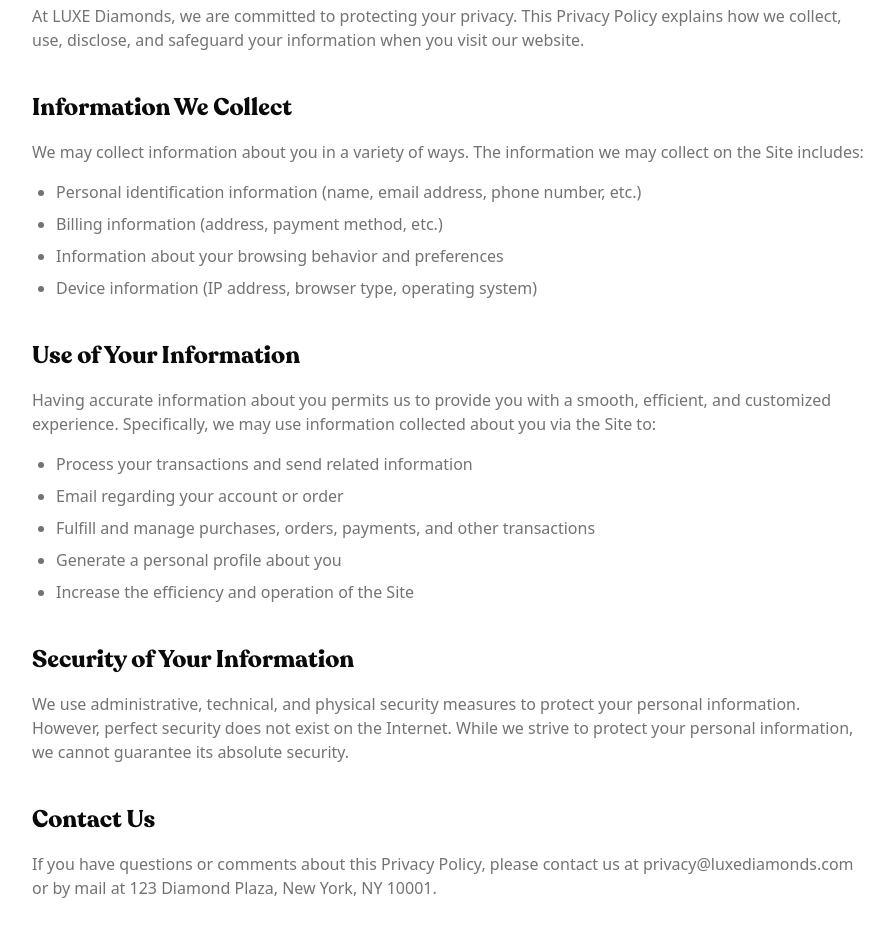
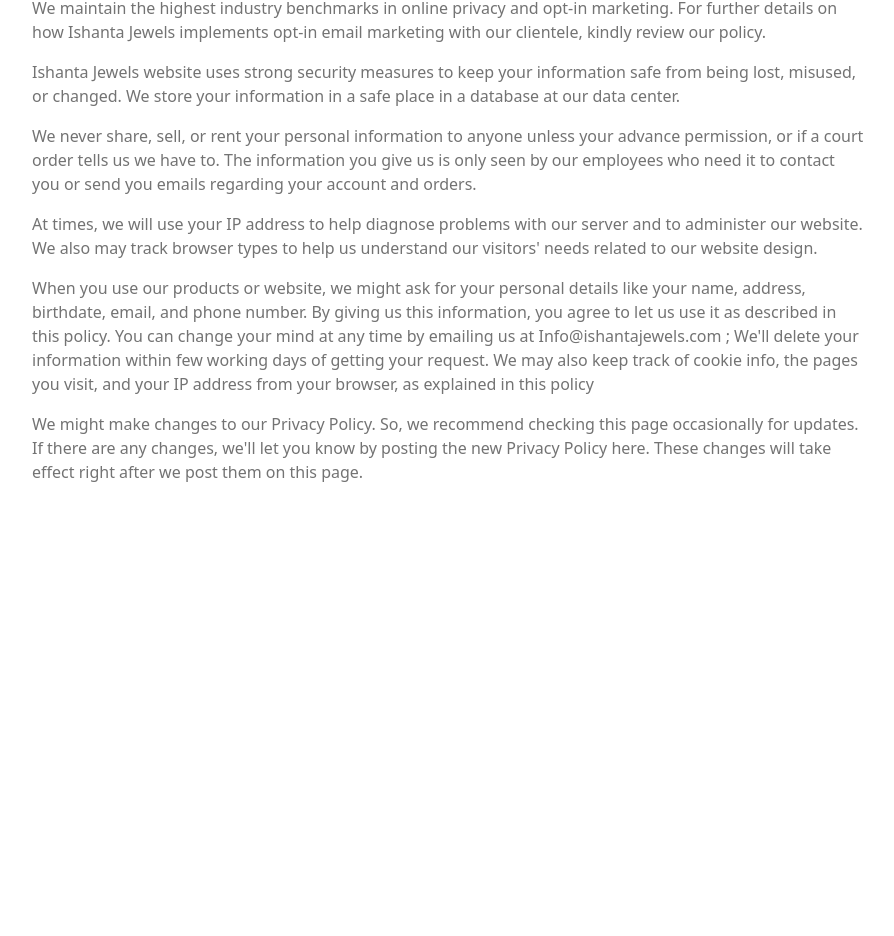
Before and after one commit to arpit-golakiya/luxe-diamonds, a Next.js app: page /privacy in a window 1280 px wide. Shown: the part 220-1156 px from the top of the page, without its empty margins (192-1086 px from the left). After the commit the page ends 800 px from the top, so only its background shows below. Built offline with nearby package versions, Linux system fonts and the light colour scheme.

Commit message:
fix: update privacy page.

```diff
--- a/app/privacy/page.jsx
+++ b/app/privacy/page.jsx
@@ -6,56 +6,26 @@
 
                 <div className="space-y-10 text-muted-foreground">
                     <section>
-                        <h2 className="text-2xl font-serif font-bold text-foreground mb-4">Introduction</h2>
-                        <p>
-                            At LUXE Diamonds, we are committed to protecting your privacy. This Privacy Policy explains how we
-                            collect, use, disclose, and safeguard your information when you visit our website.
+                        <p className="mb-4">
+                            Ishanta Jewels is committed to protecting the privacy of our website visitors and clients.
                         </p>
-                    </section>
-
-                    <section>
-                        <h2 className="text-2xl font-serif font-bold text-foreground mb-4">Information We Collect</h2>
                         <p className="mb-4">
-                            We may collect information about you in a variety of ways. The information we may collect on the Site
-                            includes:
+                            We maintain the highest industry benchmarks in online privacy and opt-in marketing. For further details on how Ishanta Jewels implements opt-in email marketing with our clientele, kindly review our policy.
                         </p>
-                        <ul className="list-disc pl-6 space-y-2">
-                            <li>Personal identification information (name, email address, phone number, etc.)</li>
-                            <li>Billing information (address, payment method, etc.)</li>
-                            <li>Information about your browsing behavior and preferences</li>
-                            <li>Device information (IP address, browser type, operating system)</li>
-                        </ul>
-                    </section>
-
-                    <section>
-                        <h2 className="text-2xl font-serif font-bold text-foreground mb-4">Use of Your Information</h2>
                         <p className="mb-4">
-                            Having accurate information about you permits us to provide you with a smooth, efficient, and customized
-                            experience. Specifically, we may use information collected about you via the Site to:
+                            Ishanta Jewels website uses strong security measures to keep your information safe from being lost, misused, or changed. We store your information in a safe place in a database at our data center.
                         </p>
-                        <ul className="list-disc pl-6 space-y-2">
-                            <li>Process your transactions and send related information</li>
-                            <li>Email regarding your account or order</li>
-                            <li>Fulfill and manage purchases, orders, payments, and other transactions</li>
-                            <li>Generate a personal profile about you</li>
-                            <li>Increase the efficiency and operation of the Site</li>
-                        </ul>
-                    </section>
-
-                    <section>
-                        <h2 className="text-2xl font-serif font-bold text-foreground mb-4">Security of Your Information</h2>
-                        <p>
-                            We use administrative, technical, and physical security measures to protect your personal information.
-                            However, perfect security does not exist on the Internet. While we strive to protect your personal
-                            information, we cannot guarantee its absolute security.
+                        <p className="mb-4">
+                            We never share, sell, or rent your personal information to anyone unless your advance permission, or if a court order tells us we have to. The information you give us is only seen by our employees who need it to contact you or send you emails regarding your account and orders.
                         </p>
-                    </section>
-
-                    <section>
-                        <h2 className="text-2xl font-serif font-bold text-foreground mb-4">Contact Us</h2>
-                        <p>
-                            If you have questions or comments about this Privacy Policy, please contact us at privacy@luxediamonds.com
-                            or by mail at 123 Diamond Plaza, New York, NY 10001.
+                        <p className="mb-4">
+                            At times, we will use your IP address to help diagnose problems with our server and to administer our website. We also may track browser types to help us understand our visitors' needs related to our website design.
+                        </p>
+                        <p className="mb-4">
+                            When you use our products or website, we might ask for your personal details like your name, address, birthdate, email, and phone number. By giving us this information, you agree to let us use it as described in this policy. You can change your mind at any time by emailing us at Info@ishantajewels.com ; We'll delete your information within few working days of getting your request. We may also keep track of cookie info, the pages you visit, and your IP address from your browser, as explained in this policy
+                        </p>
+                        <p className="mb-4">
+                            We might make changes to our Privacy Policy. So, we recommend checking this page occasionally for updates. If there are any changes, we'll let you know by posting the new Privacy Policy here. These changes will take effect right after we post them on this page.
                         </p>
                     </section>
                 </div>
```
